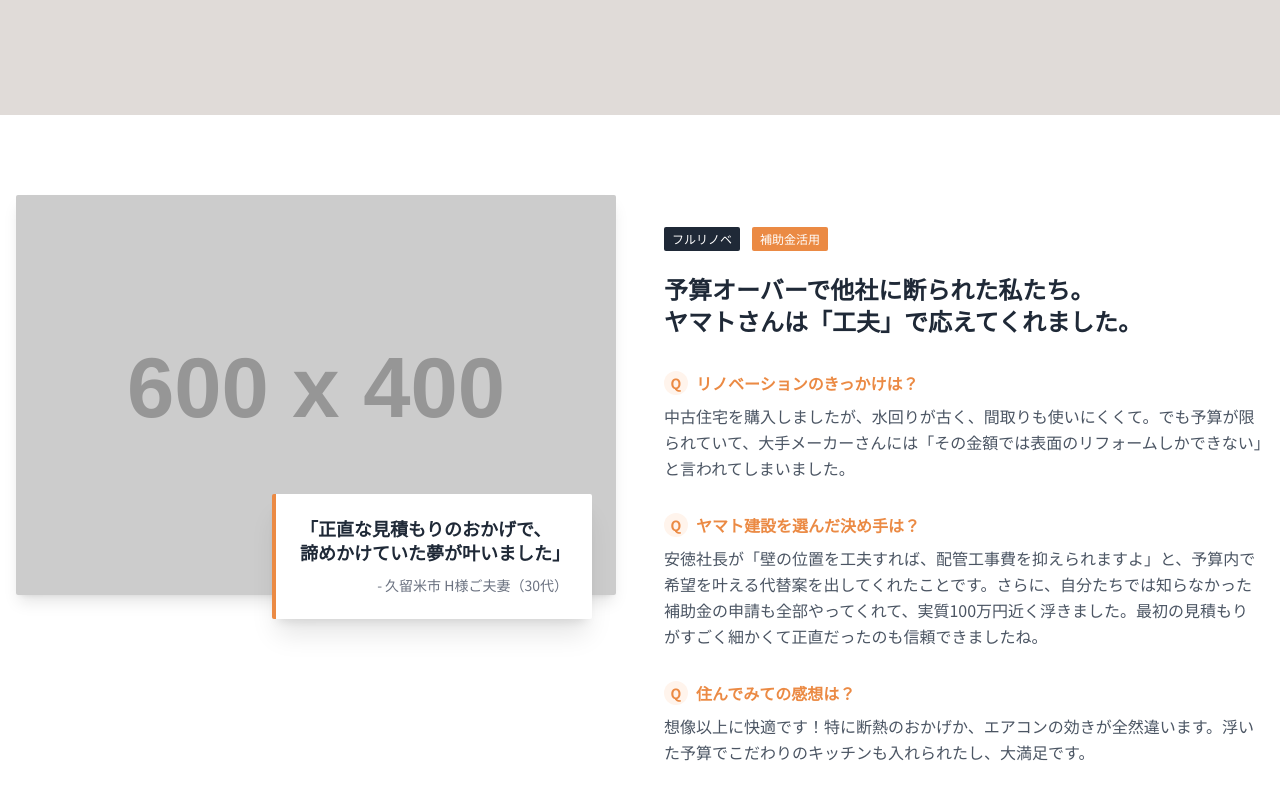
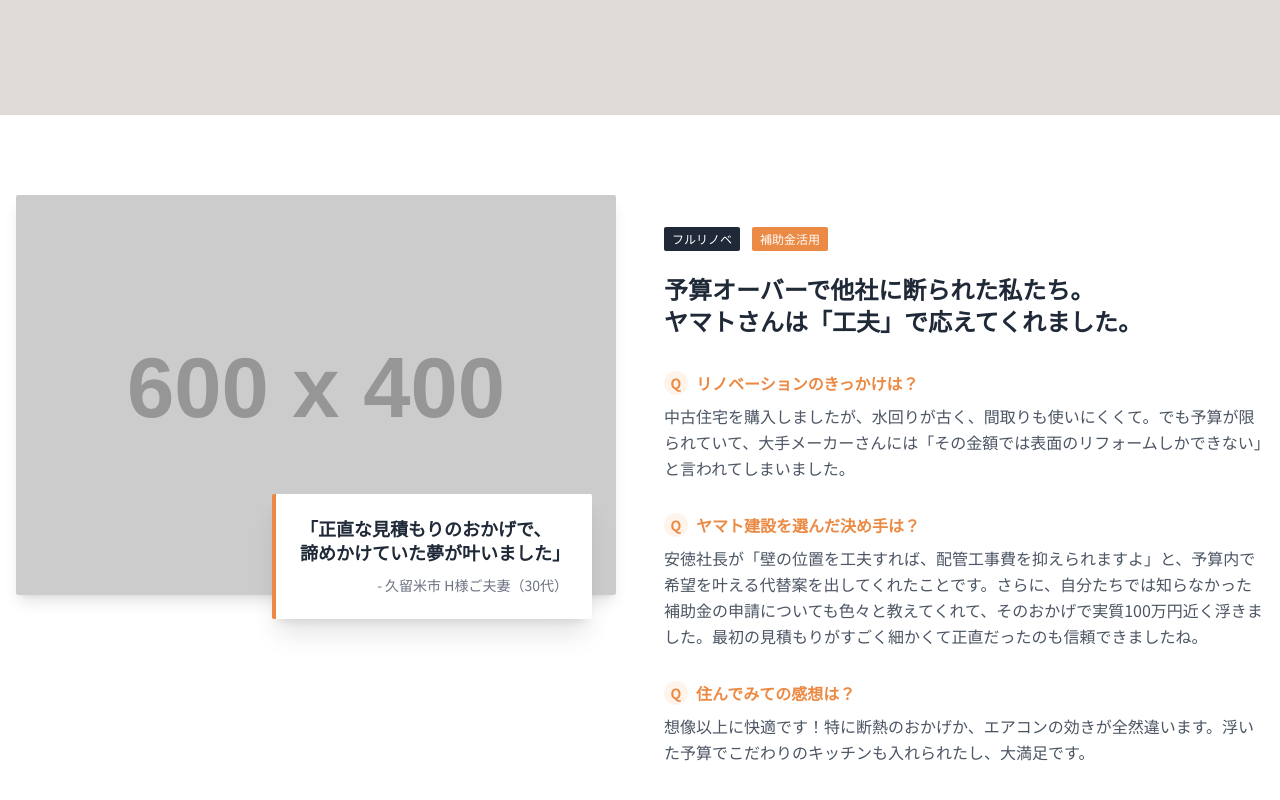
Before and after one commit to CAREECONPlus/yamato-kensetsu_testpreview, a plain HTML site: page voice.html in a window 1280 px wide. Shown: the part 346-1146 px from the top of the page. Drawn offline with nearby package versions, Linux system fonts and the light colour scheme; placeholder pictures from the web are drawn by us.

Commit message:
Update voice.html

```diff
--- a/voice.html
+++ b/voice.html
@@ -117,7 +117,7 @@
                                 ヤマト建設を選んだ決め手は？
                             </h4>
                             <p class="text-gray-600 leading-relaxed">
-                                安徳社長が「壁の位置を工夫すれば、配管工事費を抑えられますよ」と、予算内で希望を叶える代替案を出してくれたことです。さらに、自分たちでは知らなかった補助金の申請も全部やってくれて、実質100万円近く浮きました。最初の見積もりがすごく細かくて正直だったのも信頼できましたね。
+                                安徳社長が「壁の位置を工夫すれば、配管工事費を抑えられますよ」と、予算内で希望を叶える代替案を出してくれたことです。さらに、自分たちでは知らなかった補助金の申請についても色々と教えてくれて、そのおかげで実質100万円近く浮きました。最初の見積もりがすごく細かくて正直だったのも信頼できましたね。
                             </p>
                         </div>
                         <div>
```
